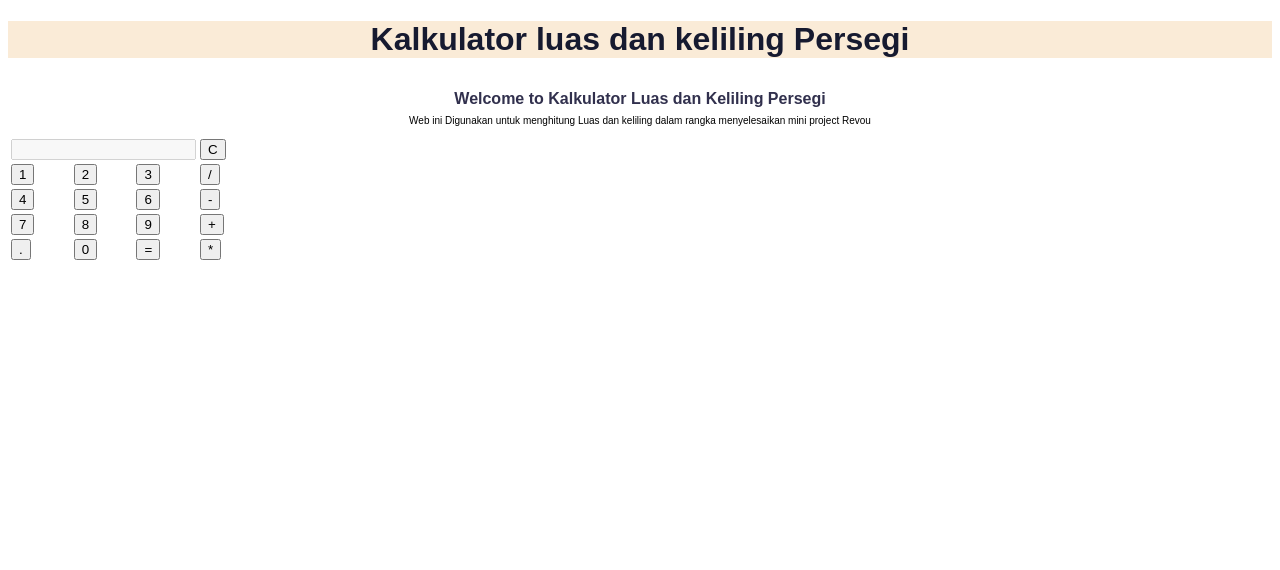
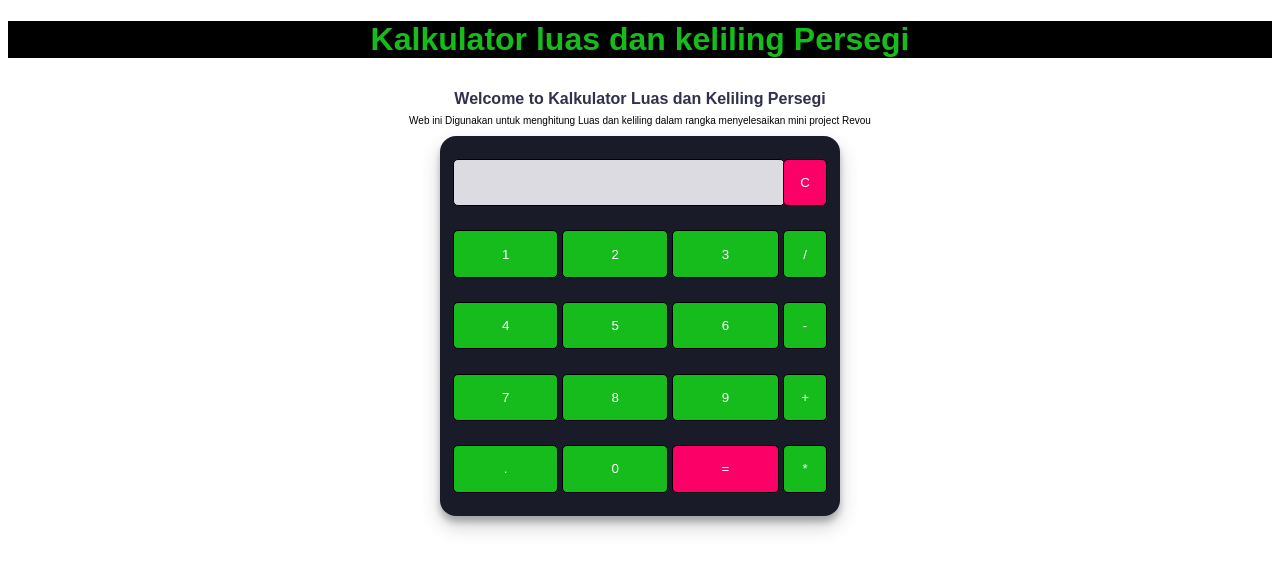
Before and after one commit to revou-fundamental-course/8-jan-24-Irvanzaealni17, a plain HTML site: page index.html in a window 1280 px wide. Drawn offline with Linux system fonts and the light colour scheme.

Commit message:
Update style.css

```diff
--- a/css/style.css
+++ b/css/style.css
@@ -7,8 +7,8 @@ header {
 }
 
 header h1 {
-    color: #161A30;
-    background-color: antiquewhite;
+    color: #16bb1c;
+    background-color: rgb(0, 0, 0);
 }
 
 header h4 {
@@ -21,39 +21,40 @@ header p {
     font-size: x-small;
 }
 
-.inputSection {
-    display: flex;
-    flex-direction: column;
-    text-align: center;
+.calculator {
+    padding: 10px;
+    border-radius: 1em;
+    height: 380px;
+    width: 400px;
+    margin: auto;
+    background-color: #191b28;
+    box-shadow: rgba(0, 0, 0, 0.19) 0px 10px 20px, rgba(0, 0, 0, 0.23) 0px 6px 6px;
 }
-
-#squareSide {
-    margin-top: 10px;
+.display-box {
+    font-family: 'Orbitron', sans-serif;
+    background-color: #dcdbe1;
+    border: solid black 0.5px;
+    color: black;
+    border-radius: 5px;
+    width: 100%;
+    height: 65%;
+}
+#btn {
+    background-color: #fb0066;
+}
+input[type=button] {
+    font-family: 'Orbitron', sans-serif;
+    background-color: #16bb1c;
+    color: white;
+    border: solid black 0.5px;
+    width: 100%;
+    border-radius: 5px;
+    height: 70%;
     outline: none;
-    border-radius: 5px;
-    border: solid #9BB8CD;
-    padding: 8px;
 }
-
-#squareSide:focus {
-    border: solid #637E76;
+input:active[type=button] {
+    background: #e5e5e5;
+    -webkit-box-shadow: inset 0px 0px 5px #c1c1c1;
+    -moz-box-shadow: inset 0px 0px 5px #c1c1c1;
+    box-shadow: inset 0px 0px 5px #c1c1c1;
 }
-
-button {
-    background-color: #F0ECE5;
-    margin-top: 8px;
-    border-radius: 5px;
-    color: black;
-    border: none;
-    padding: 10px 20px;
-    cursor: pointer;
-}
-
-button:hover {
-    background-color: #F8DFD4;
-}
-
-button:active {
-    background-color: antiquewhite;
-    transform: translateY(3px);
-}
```
